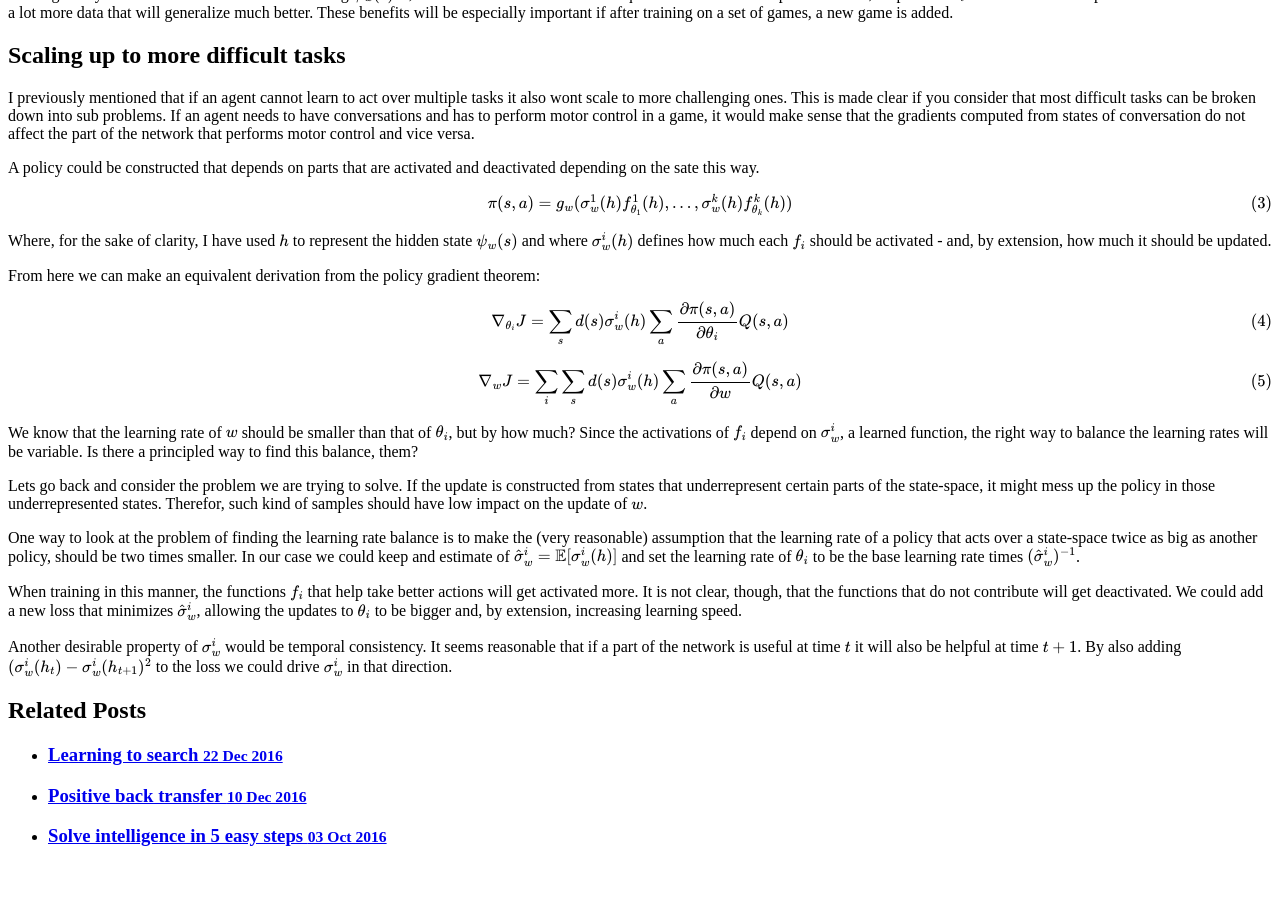
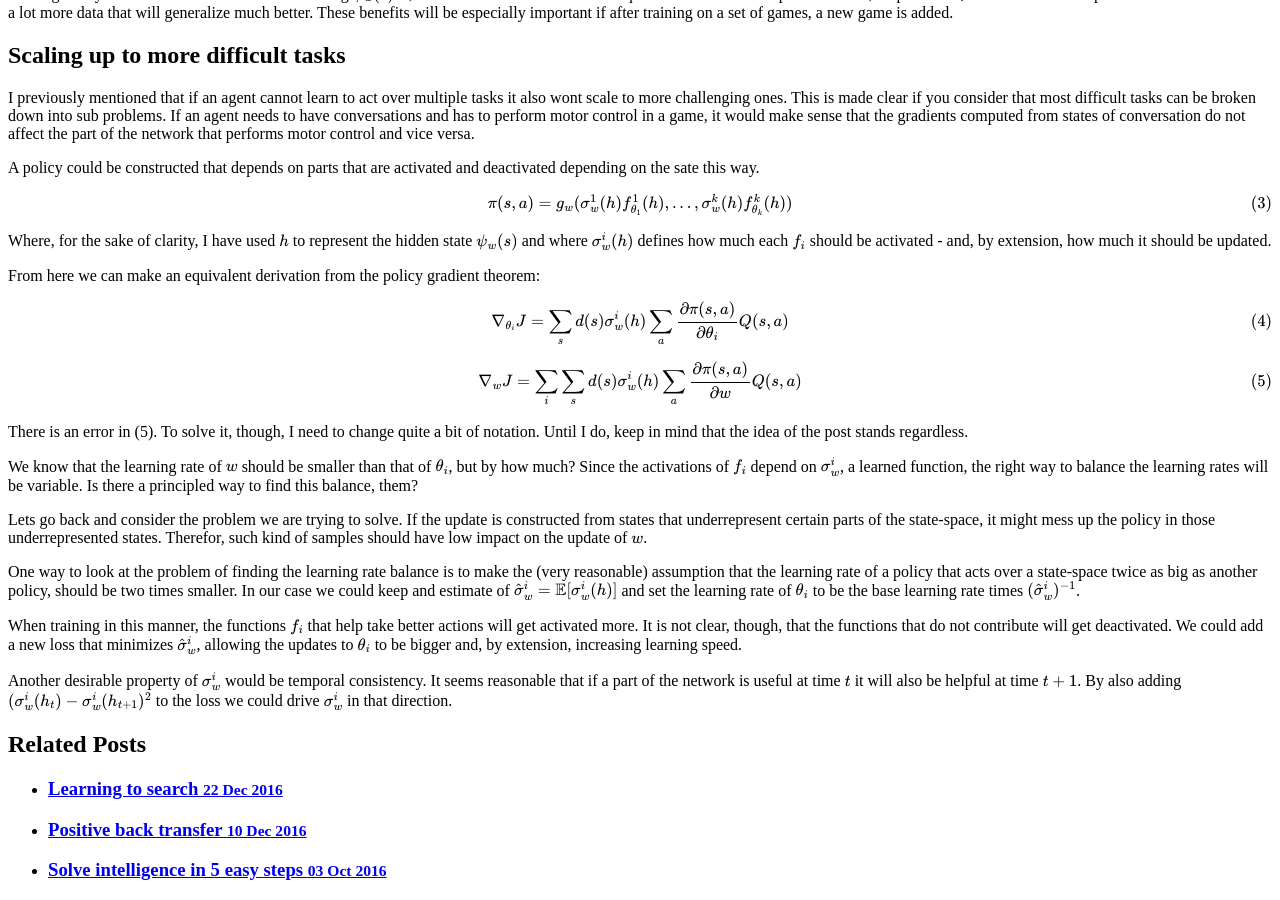
Before and after one commit to cgel/cgel.github.io, a Jekyll site: the page built from _posts/2017-1-17-scaling_up_deep_rl.md, in a window 1280 px wide and 900 px high, scrolled down 717 px. Built offline with Jekyll 4.4.1, drawn with Linux system fonts in a browser that asks for light colours; nearby versions of some CDN libraries; formulas are drawn with MathJax 3; before the commit the page ends 1583 px from its top, so only the background shows below that.

Commit message:
add note about error in post

```diff
--- a/_posts/2017-1-17-scaling_up_deep_rl.md
+++ b/_posts/2017-1-17-scaling_up_deep_rl.md
@@ -38,6 +38,11 @@ $$ \nabla_{\theta_i} J = \sum_s d(s) \sigma^i_w(h) \sum_{a} \frac{\partial \pi(s
 
 $$ \nabla_{w} J = \sum_{i} \sum_s d(s) \sigma^i_w(h) \sum_{a} \frac{\partial \pi(s,a)}{\partial w} Q(s,a) $$
 
+<p class="message">
+There is an error in (5). To solve it, though, I need to change quite a bit of notation. Until I do, keep in mind that the idea of the post stands regardless.
+</p>
+
+
 We know that the learning rate of $$w$$ should be smaller than that of $$\theta_i$$, but by how much? Since the activations of $$f_i$$ depend on $$\sigma^i_w$$, a learned function, the right way to balance the learning rates will be variable. Is there a principled way to find this balance, them?
 
 Lets go back and consider the problem we are trying to solve. If the update is constructed from states that underrepresent certain parts of the state-space, it might mess up the policy in those underrepresented states. Therefor, such kind of samples should have low impact on the update of $$w$$.
```
